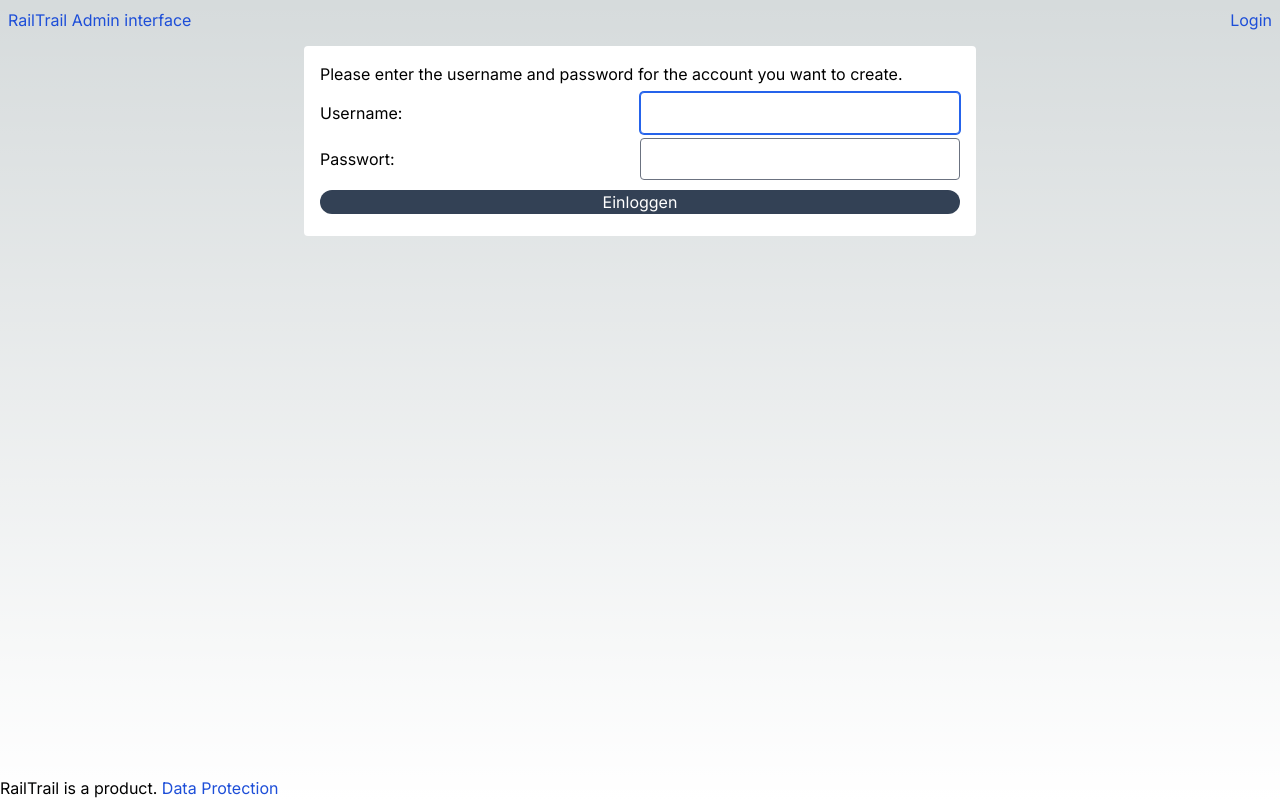
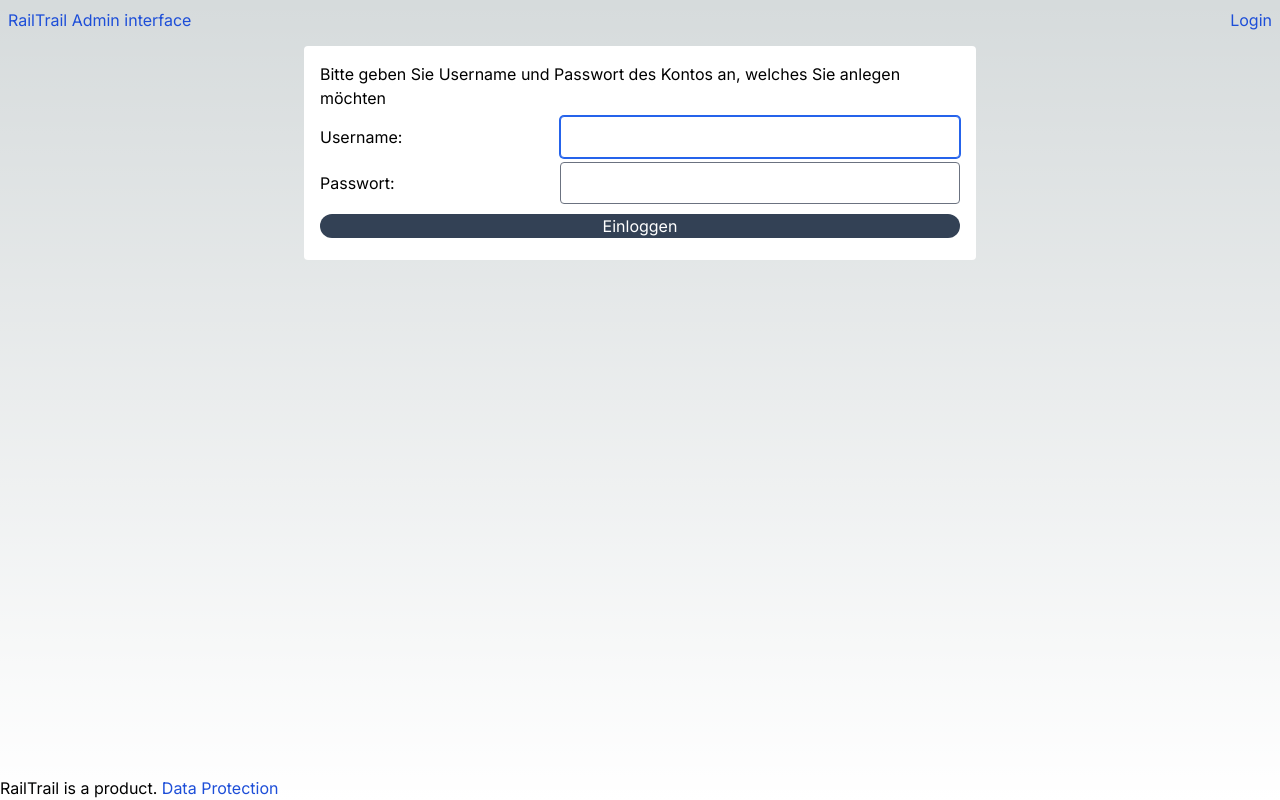
Before and after one commit to kieler/RailTrail, a Next.js app in the folder Website/: page /signup in a window 1280 px wide. Built offline with nearby package versions, Linux system fonts and the light colour scheme; no server answers.

Commit message:
Restructured login process.
Fixes #135

```diff
--- a/Website/src/app/components/dynlist.tsx
+++ b/Website/src/app/components/dynlist.tsx
@@ -6,7 +6,7 @@ import useSWR from "swr";
 import { coordinateFormatter } from "@/utils/helpers";
 import Link from "next/link";
 import TrackerCharge from "@/app/components/tracker";
-import { Dispatch, FunctionComponent } from "react";
+import { FunctionComponent } from "react";
 
 const fetcher = async ([url, track_id]: [url: string, track_id: number]) => {
 	const res = await fetch(`${url}/${track_id}`, { method: "get" });
@@ -41,7 +41,6 @@ export default function DynamicList({
 	track_id: number;
 	logged_in: boolean;
 	track_data?: FullTrack;
-	setLogin: Dispatch<boolean>;
 	FocusVehicle?: FunctionComponent<{ v: Vehicle }>;
 }) {
 	const { data, error, isLoading } = useSWR(
--- a/Website/src/app/components/dynmap.tsx
+++ b/Website/src/app/components/dynmap.tsx
@@ -4,6 +4,7 @@ import LoadMapScreen from "./loadmap";
 import { Vehicle } from "@/utils/api";
 import { IMapRefreshConfig, RevalidateError } from "@/utils/types";
 import useSWR from "swr";
+import { useRouter } from "next/navigation";
 
 // This complicated thing with `dynamic` is necessary to disable server side rendering
 // for the actual map, which does not work with leaflet.
@@ -56,11 +57,13 @@ export default function DynamicMap({
 		}
 	);
 
-	// log the user out if revalidation fails with a 401 response
+	const router = useRouter();
+
+	// log the user out if revalidation fails with a 401 response (this assumes that the request handler removed the cookie)
 	if (logged_in && error) {
 		if (error instanceof RevalidateError && error.statusCode == 401) {
 			console.log("Invalid token");
-			window.location.reload();
+			router.refresh();
 		}
 		console.log("revalidation error", error);
 	}
--- a/Website/src/app/components/login.tsx
+++ b/Website/src/app/components/login.tsx
@@ -1,57 +1,89 @@
 "use client";
 
-import { usePathname } from "next/navigation";
-import { PropsWithChildren, useEffect, useRef } from "react";
+import { useRouter } from "next/navigation";
+import { FormEventHandler, PropsWithChildren, Suspense, useEffect, useRef, useState } from "react";
 
-import { UrlObject, format } from "url";
 import Footer from "@/app/components/footer";
-import Link from "next/link";
-type Url = string | UrlObject;
+import { ErrorMessage } from "@/app/management/components/errorMessage";
 
 /**
  * The Login form for this web application.
- * @param dst_url The URL where to redirect to when the login was successful or failed
  * @param signup  Parameter indicating whether this is a signup form (temporary, remove once disabled in the backend)
- * @param success Parameter indicating if a login attempt was successful. Either undefined, "true" for a successful login, or "false" for a failed login.
+ * @param setLogin Callback to set the login state to true if the login was successful. router.refresh() will be called if this is undefined.
  */
-export default function Login({ dst_url, signup, success }: { dst_url?: Url; signup?: boolean; success?: string }) {
-	const pathname = usePathname() || "/";
-	return success === "true" ? (
-		<div className="transition ease-in col-span-8 bg-green-300 border-green-600 text-black rounded p-2 text-center">
-			<div>Erfolgreich eingeloggt.</div>
-			<Link className={"rounded-full bg-gray-700 px-10 text-white no-a-style"} href={"/"}>
-				Zurück zur Hauptseite
-			</Link>
-		</div>
-	) : (
-		<form action="/webapi/auth" method="POST" className="grid grid-cols-2 gap-y-1 my-1.5 items-center">
-			<label htmlFor="username">Username:</label>
+export default function Login({
+	signup,
+	setLogin
+}: {
+	signup?: boolean;
+	success?: string;
+	setLogin?: (logged_in: boolean) => void;
+}) {
+	const [error, setError] = useState(undefined as undefined | string);
+	const router = useRouter();
+
+	const do_log_in: FormEventHandler<HTMLFormElement> = e => {
+		e.preventDefault();
+		const data = new FormData(e.currentTarget);
+		const username = data.get("username");
+		const password = data.get("password");
+
+		const loginPayload = { username, password, signup };
+
+		fetch("/webapi/auth", {
+			body: JSON.stringify(loginPayload),
+			method: "POST",
+			headers: {
+				accept: "application/json",
+				"content-type": "application/json"
+			}
+		}).then(response => {
+			switch (response.status) {
+				case 200:
+					if (setLogin != undefined) {
+						setLogin(true);
+					} else {
+						router.refresh();
+					}
+					break;
+				case 401:
+					setError("Nutzername oder Passwort falsch");
+					break;
+				case 502:
+					setError("Konnte nicht mit Datenbank kommunizieren");
+					break;
+				default:
+					setError(`${response.status}: ${response.statusText}`);
+			}
+		});
+	};
+
+	return (
+		<form onSubmit={do_log_in} className="grid grid-cols-8 gap-y-1 my-1.5 items-center">
+			<label htmlFor="username" className="col-span-3">
+				Username:
+			</label>
 			<input
 				type="text"
 				id="username"
 				name="username"
-				className="border border-gray-500 dark:bg-slate-700 rounded"
+				className="border border-gray-500 dark:bg-slate-700 rounded col-span-5"
 				autoFocus={true}
 			/>
-			<label htmlFor="password">Passwort:</label>
+			<label htmlFor="password" className="col-span-3">
+				Passwort:
+			</label>
 			<input
 				type="password"
 				id="password"
 				name="password"
-				className="border border-gray-500 dark:bg-slate-700 rounded"
+				className="border border-gray-500 dark:bg-slate-700 rounded col-span-5"
 			/>
-			<input type="hidden" value={dst_url ? format(dst_url) : pathname} name="dst_url" />
 			{signup && <input type={"hidden"} value={"true"} name={"signup"} />}
-			{
-				/* display an error message if the login failed */ success === "false" && (
-					<div className="col-span-2 bg-red-300 border-red-600 text-black rounded p-2 text-center">
-						Login fehlgeschlagen!
-					</div>
-				)
-			}
+			<ErrorMessage error={error} />
 			<button
 				type="submit"
-				className="col-span-2 rounded-full bg-slate-700 text-white dark:bg-slate-200 dark:text-black mt-1.5">
+				className="col-span-8 rounded-full bg-slate-700 text-white dark:bg-slate-200 dark:text-black mt-1.5">
 				Einloggen
 			</button>
 		</form>
@@ -60,15 +92,11 @@ export default function Login({ dst_url, signup, success }: { dst_url?: Url; sig
 
 /**
  * The login form wrapped in a html dialog, for easy display in a modal way.
- * @param dst_url        The URL where to redirect to when the login was successful or failed.
- * @param login_callback (currently unused) function to call if login was/wasn't successful.
- * @param children       HTML elements to display over the login form in the dialog, for example for explanations.
+ * @param dst_url  The URL where to redirect to when the login was successful or failed.
+ * @param setLogin function to call if login was/wasn't successful.
+ * @param children HTML elements to display over the login form in the dialog, for example for explanations.
  */
-export function LoginDialog({
-	dst_url,
-	login_callback: _,
-	children
-}: PropsWithChildren<{ dst_url?: Url; login_callback?: (success: boolean) => void }>) {
+export function LoginDialog({ setLogin, children }: PropsWithChildren<{ setLogin?: (success: boolean) => void }>) {
 	const dialogRef = useRef(null as HTMLDialogElement | null);
 
 	useEffect(() => {
@@ -85,7 +113,9 @@ export function LoginDialog({
 			}}
 			className="drop-shadow-xl shadow-black bg-white dark:bg-slate-800 p-4 rounded max-w-2xl w-full dark:text-white backdrop:bg-gray-200/30 backdrop:backdrop-blur">
 			{children}
-			<Login dst_url={dst_url} />
+			<Suspense>
+				<Login setLogin={setLogin} />
+			</Suspense>
 			<Footer />
 		</dialog>
 	);
--- a/Website/src/app/components/login_wrap.tsx
+++ b/Website/src/app/components/login_wrap.tsx
@@ -1,5 +1,5 @@
 "use client";
-import { Dispatch, FunctionComponent, useState } from "react";
+import { FunctionComponent } from "react";
 import { LoginDialog } from "@/app/components/login";
 import { SelectionDialog } from "@/app/components/track_selection";
 
@@ -19,16 +19,12 @@ function LoginWrapper<T extends object>({
 	logged_in: boolean;
 	track_selected: boolean;
 	childConf: T;
-	child: FunctionComponent<T & { logged_in: boolean; setLogin: Dispatch<boolean> }>;
+	child: FunctionComponent<T & { logged_in: boolean }>;
 }) {
-	const [loginState, setLogin] = useState(logged_in);
-
-	// console.log('track selected', track_selected, map_conf.track_id)
-
 	return (
 		<>
-			{!loginState ? (
-				<LoginDialog login_callback={setLogin}>
+			{!logged_in ? (
+				<LoginDialog>
 					<p className="mb-1.5">Sie müssen sich einloggen!</p>
 				</LoginDialog>
 			) : (
@@ -38,7 +34,7 @@ function LoginWrapper<T extends object>({
 					</SelectionDialog>
 				)
 			)}
-			<Child {...childConf} logged_in={loginState} setLogin={setLogin} />
+			<Child {...childConf} logged_in={logged_in} />
 		</>
 	);
 }
--- a/Website/src/app/login/page.tsx
+++ b/Website/src/app/login/page.tsx
@@ -1,19 +1,25 @@
+"use client";
+
 import Login from "@/app/components/login";
-import {FormWrapper} from "@/app/components/form";
+import { FormWrapper } from "@/app/components/form";
+import Link from "next/link";
+import { useState } from "react";
 
+export default function LoginPage() {
+	const [login, setLogin] = useState(false);
 
-export default function LoginPage({searchParams}: {searchParams?: {success?: string | string[]}}) {
-
-    const success = searchParams?.success;
-    console.log('searchParams', searchParams)
-
-    if (success !== undefined && typeof success !== 'string') {
-        throw new Error('Bad Request', {cause: success})
-    }
-
-    return (
-        <FormWrapper>
-            <Login success={success}/>
-        </FormWrapper>
-    )
+	return (
+		<FormWrapper>
+			{login ? (
+				<div className="transition ease-in col-span-8 bg-green-300 border-green-600 text-black rounded p-2 text-center">
+					<div>Erfolgreich eingeloggt.</div>
+					<Link className={"rounded-full bg-gray-700 px-10 text-white no-a-style"} href={"/"}>
+						Zurück zur Hauptseite
+					</Link>
+				</div>
+			) : (
+				<Login setLogin={setLogin} />
+			)}
+		</FormWrapper>
+	);
 }
--- a/Website/src/app/signup/page.tsx
+++ b/Website/src/app/signup/page.tsx
@@ -1,14 +1,31 @@
+"use client";
+
 import Login from "@/app/components/login";
 import { FormWrapper } from "@/app/components/form";
+import { useState } from "react";
+import Link from "next/link";
 
 /**
  * DO NOT USE. Will probably stop working, as progress on the backend continues.
  */
 export default function SignupPage() {
+	const [login, setLogin] = useState(false);
+
 	return (
 		<FormWrapper>
-			<p>Please enter the username and password for the account you want to create.</p>
-			<Login signup={true} />
+			{login ? (
+				<div className="transition ease-in col-span-8 bg-green-300 border-green-600 text-black rounded p-2 text-center">
+					<div>Erfolgreich erstellt.</div>
+					<Link className={"rounded-full bg-gray-700 px-10 text-white no-a-style"} href={"/"}>
+						Zurück zur Hauptseite
+					</Link>
+				</div>
+			) : (
+				<>
+					<p>Bitte geben Sie Username und Passwort des Kontos an, welches Sie anlegen möchten</p>
+					<Login signup={true} setLogin={setLogin} />
+				</>
+			)}
 		</FormWrapper>
 	);
 }
```
Also changed, not shown: Website/src/app/webapi/auth/route.ts (+10 -22 lines), Website/src/pages/logout.tsx (+27 -28 lines).
